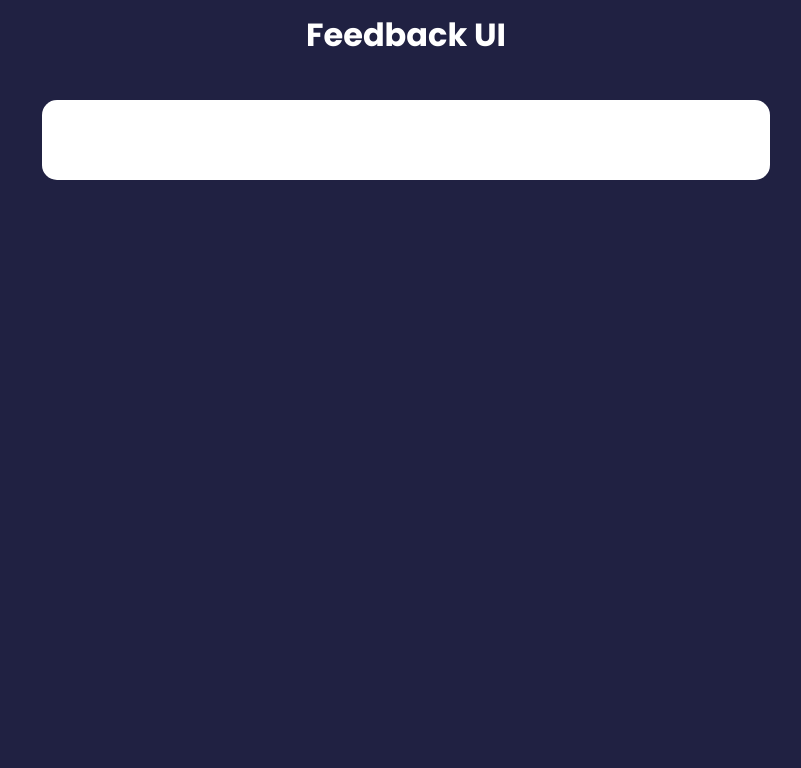
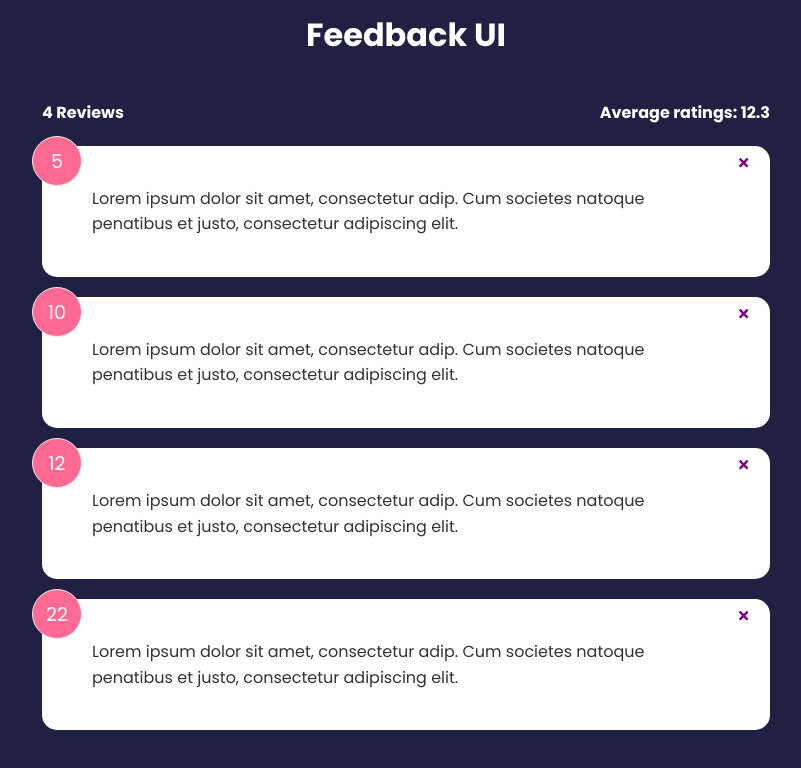
Before and after one commit to tomisola1/Feedback-app, a React (Create React App) app: page / in a window 1280 px wide. Shown: the top 768 px of the page, without its empty margins (234-1035 px from the left). Built offline with nearby package versions, Linux system fonts and the light colour scheme.

Commit message:
feedback componenects created

```diff
--- a/package.json
+++ b/package.json
@@ -8,6 +8,7 @@
     "@testing-library/user-event": "^13.5.0",
     "react": "^18.2.0",
     "react-dom": "^18.2.0",
+    "react-icons": "^4.7.1",
     "react-scripts": "5.0.1",
     "web-vitals": "^2.1.4"
   },
--- a/src/App.js
+++ b/src/App.js
@@ -1,12 +1,24 @@
+import { useState } from "react";
 import Header from "./components/Header";
-import FeedbackItem from "./components/FeedbackItem";
+import FeedbackList from "./components/FeedbackList";
+import FeedbackData from "./data/FeedbackData";
+import FeedbackStats from "./components/FeedbackStats";
 
 function App() {
+  const [feedbacks, setFeedback] = useState(FeedbackData);
+
+  const deleteFeedback = (id) => {
+    if (window.confirm("Are you sure you want to delete?")) {
+      setFeedback(feedbacks.filter((feedback) => feedback.id !== id));
+    }
+  };
+
   return (
     <>
       <Header />
       <div className="container">
-        <FeedbackItem />
+        <FeedbackStats feedback={feedbacks} />
+        <FeedbackList feedback={feedbacks} handleDelete={deleteFeedback} />
       </div>
     </>
   );
--- a/src/components/FeedbackItem.jsx
+++ b/src/components/FeedbackItem.jsx
@@ -1,5 +1,21 @@
-function FeedbackItem() {
-  return <div className="card"></div>;
+import { FaTimes } from "react-icons/fa";
+import PropTypes from "prop-types";
+import Card from "./shared/Card";
+
+function FeedbackItem({ item, handleDelete }) {
+  return (
+    <Card reverse={false}>
+      <div className="num-display">{item.rating}</div>
+      <button onClick={() => handleDelete(item.id)} className="close">
+        <FaTimes color="purple" />
+      </button>
+      <div className="text-display">{item.text}</div>
+    </Card>
+  );
 }
 
+FeedbackItem.propTypes = {
+  item: PropTypes.object.isRequired,
+};
+
 export default FeedbackItem;
--- /dev/null
+++ b/src/components/FeedbackList.jsx
@@ -0,0 +1,28 @@
+import PropTypes from "prop-types";
+import FeedbackItem from "./FeedbackItem";
+
+function FeedbackList({ feedback, handleDelete }) {
+  if (!feedback || feedback.length === 0) {
+    return <p>No feedback yet</p>;
+  }
+
+  return (
+    <div className="feedback-list">
+      {feedback.map((item) => (
+        <FeedbackItem key={item.id} item={item} handleDelete={handleDelete} />
+      ))}
+    </div>
+  );
+}
+
+FeedbackList.propTypes = {
+  feedback: PropTypes.arrayOf(
+    PropTypes.shape({
+      id: PropTypes.number.isRequired,
+      rating: PropTypes.number.isRequired,
+      text: PropTypes.string.isRequired,
+    })
+  ),
+};
+
+export default FeedbackList;
--- /dev/null
+++ b/src/components/FeedbackStats.jsx
@@ -0,0 +1,23 @@
+import PropTypes from "prop-types";
+
+function FeedbackStats({ feedback }) {
+  let average =
+    feedback.reduce((acc, cur) => {
+      return acc + cur.rating;
+    }, 0) / feedback.length;
+
+  average = average.toFixed(1).replace(/[.,]0$/, "");
+
+  return (
+    <div className="feedback-stats">
+      <h4>{feedback.length} Reviews</h4>
+      <h4>Average ratings: {isNaN(average) ? 0 : average}</h4>
+    </div>
+  );
+}
+
+FeedbackStats.propTypes = {
+  feedback: PropTypes.array.isRequired,
+};
+
+export default FeedbackStats;
--- /dev/null
+++ b/src/components/shared/Card.jsx
@@ -0,0 +1,16 @@
+import PropTypes from "prop-types";
+
+function Card({ children, reverse }) {
+  return <div className={`card ${reverse && "reverse"}`}>{children}</div>;
+}
+
+Card.defaultProps = {
+  reverse: false,
+};
+
+Card.propTypes = {
+  children: PropTypes.node.isRequired,
+  reverse: PropTypes.bool,
+};
+
+export default Card;
--- /dev/null
+++ b/src/data/FeedbackData.js
@@ -0,0 +1,24 @@
+const FeedbackData = [
+  {
+    id: 1,
+    rating: 5,
+    text: "Lorem ipsum dolor sit amet, consectetur adip. Cum societes natoque penatibus et justo, consectetur adipiscing elit.",
+  },
+  {
+    id: 2,
+    rating: 10,
+    text: "Lorem ipsum dolor sit amet, consectetur adip. Cum societes natoque penatibus et justo, consectetur adipiscing elit.",
+  },
+  {
+    id: 3,
+    rating: 12,
+    text: "Lorem ipsum dolor sit amet, consectetur adip. Cum societes natoque penatibus et justo, consectetur adipiscing elit.",
+  },
+  {
+    id: 4,
+    rating: 22,
+    text: "Lorem ipsum dolor sit amet, consectetur adip. Cum societes natoque penatibus et justo, consectetur adipiscing elit.",
+  },
+];
+
+export default FeedbackData;
```
Also changed, not shown: 1 other file (tests, documents, lock files or other folders).
